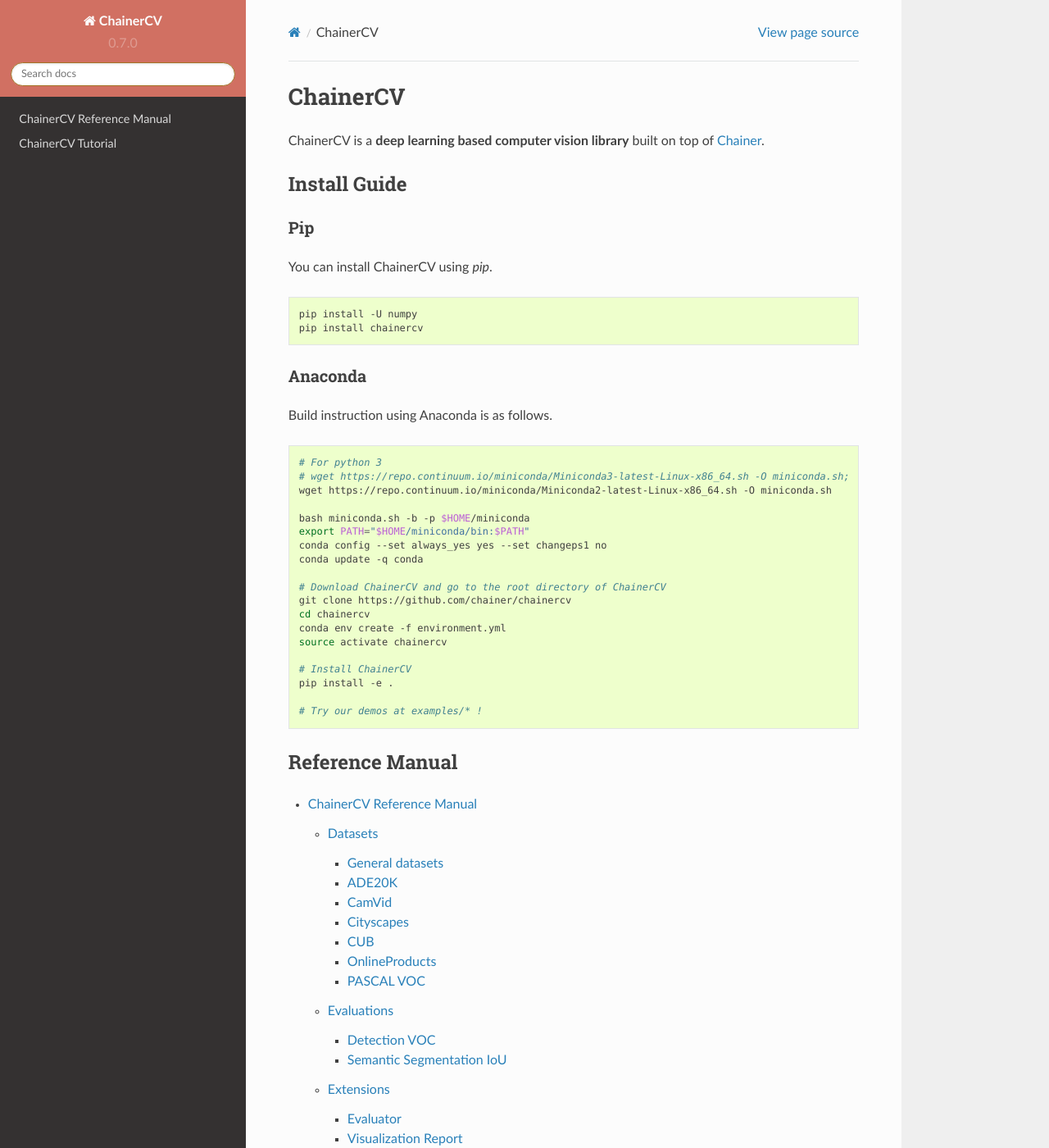
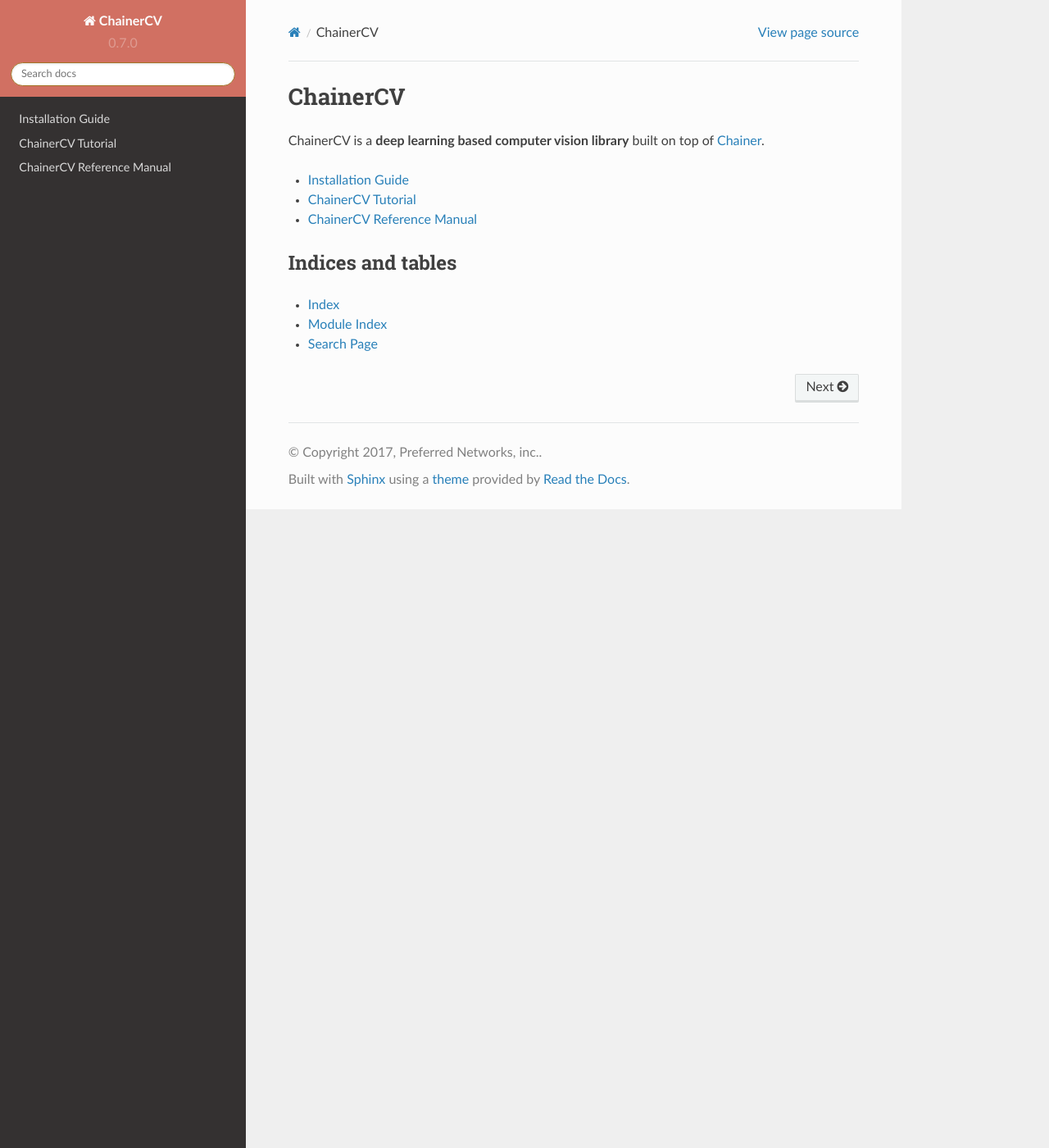
Before and after one commit to chainer/chainercv, a Sphinx documentation site: the page built from docs/source/index.rst, in a window 1280 px wide and 1400 px high. Shown: the whole window at 82% size. Built offline with Sphinx 7.4.7 and the Read the Docs theme 2.0.0, drawn with Linux system fonts in a browser that asks for light colours; some of the changed text lies outside the part shown.

Commit message:
improve top page of documentation

```diff
--- a/docs/source/index.rst
+++ b/docs/source/index.rst
@@ -5,58 +5,12 @@
 
 ChainerCV is a **deep learning based computer vision library** built on top of `Chainer <https://github.com/chainer/chainer/>`_.
 
+.. toctree::
+   :maxdepth: 1
 
-Install Guide
-=============
-
-Pip
-~~~
-
-You can install ChainerCV using `pip`.
-
-.. code-block:: shell
-
-    pip install -U numpy
-    pip install chainercv
-
-
-Anaconda
-~~~~~~~~
-
-Build instruction using Anaconda is as follows.
-
-.. code-block:: shell
-
-    # For python 3
-    # wget https://repo.continuum.io/miniconda/Miniconda3-latest-Linux-x86_64.sh -O miniconda.sh;
-    wget https://repo.continuum.io/miniconda/Miniconda2-latest-Linux-x86_64.sh -O miniconda.sh
-
-    bash miniconda.sh -b -p $HOME/miniconda
-    export PATH="$HOME/miniconda/bin:$PATH"
-    conda config --set always_yes yes --set changeps1 no
-    conda update -q conda
-
-    # Download ChainerCV and go to the root directory of ChainerCV
-    git clone https://github.com/chainer/chainercv
-    cd chainercv
-    conda env create -f environment.yml
-    source activate chainercv
-
-    # Install ChainerCV
-    pip install -e .
-
-    # Try our demos at examples/* !
-
-
-Reference Manual
-================
-
-.. toctree::
-   :maxdepth: 3
-
+   install
+   tutorial/index
    reference/index
-   tutorial/index
-
 
 
 Indices and tables
```
Also changed, not shown: docs/source/install.rst (added, +40 -0 lines).
